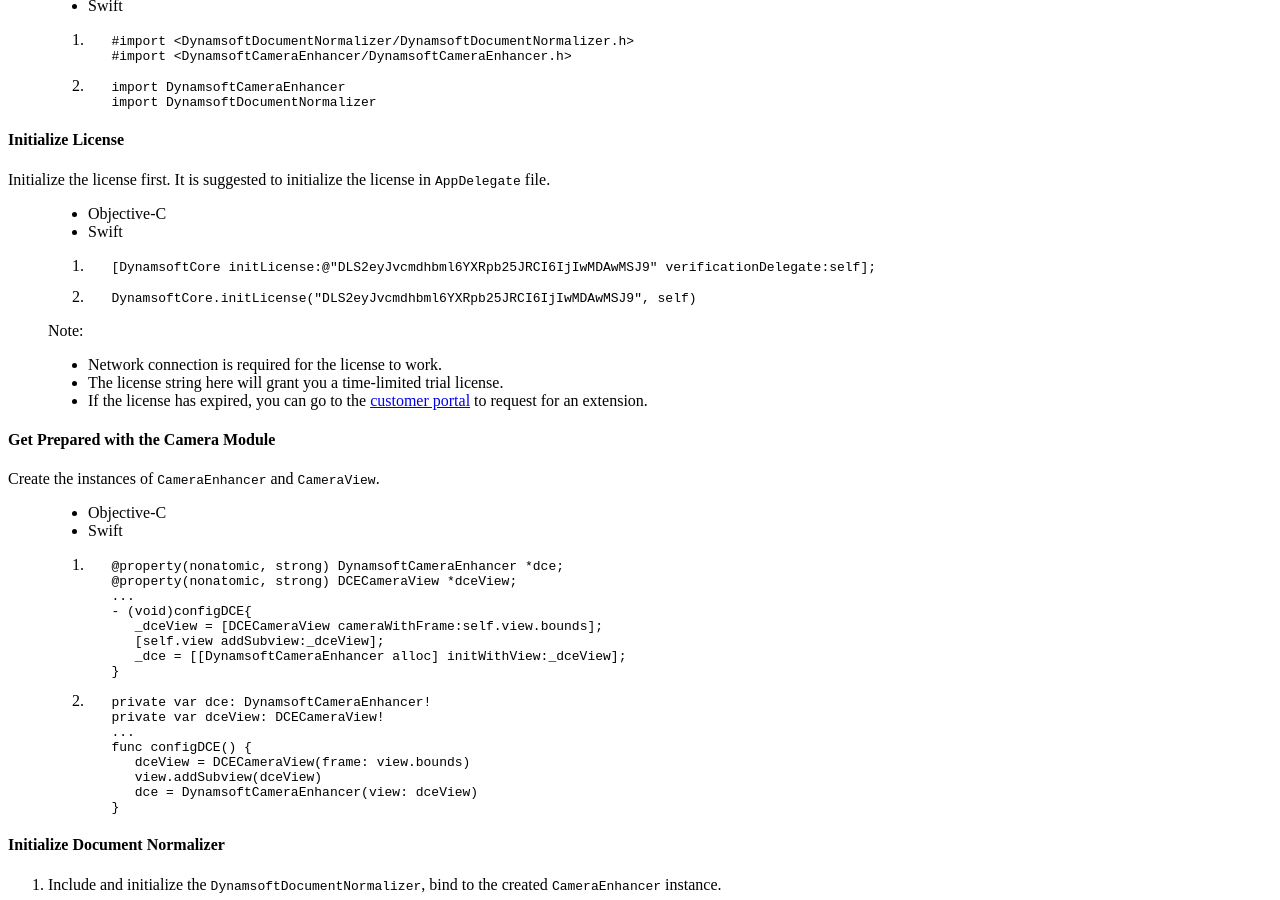
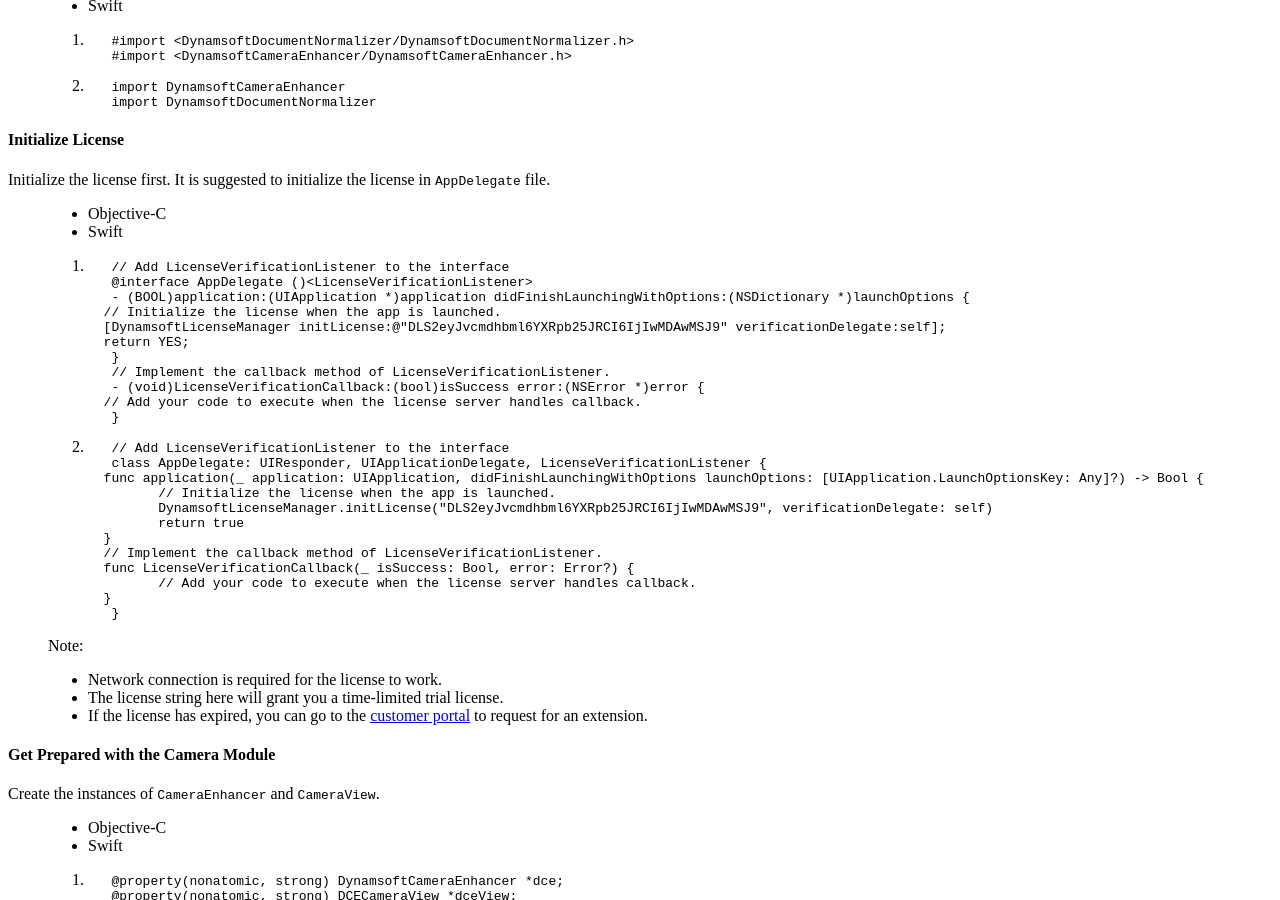
Before and after one commit to dynamsoft-docs/document-normalizer-docs, a Jekyll site: the page built from programming/ios/user-guide.md, in a window 1280 px wide and 900 px high, scrolled down 1966 px. Built offline with Jekyll 4.4.1, drawn with Linux system fonts in a browser that asks for light colours.

Commit message:
Update user-guide.md

````diff
--- a/programming/ios/user-guide.md
+++ b/programming/ios/user-guide.md
@@ -119,11 +119,32 @@ Initialize the license first. It is suggested to initialize the license in `AppD
    >
    >1.
    ```objc
-   [DynamsoftCore initLicense:@"DLS2eyJvcmdhbml6YXRpb25JRCI6IjIwMDAwMSJ9" verificationDelegate:self];
+   // Add LicenseVerificationListener to the interface
+   @interface AppDelegate ()<LicenseVerificationListener>
+   - (BOOL)application:(UIApplication *)application didFinishLaunchingWithOptions:(NSDictionary *)launchOptions {
+      // Initialize the license when the app is launched.
+      [DynamsoftLicenseManager initLicense:@"DLS2eyJvcmdhbml6YXRpb25JRCI6IjIwMDAwMSJ9" verificationDelegate:self];
+      return YES;
+   }
+   // Implement the callback method of LicenseVerificationListener.
+   - (void)LicenseVerificationCallback:(bool)isSuccess error:(NSError *)error {
+      // Add your code to execute when the license server handles callback.
+   }
    ```
    2.
    ```swift
-   DynamsoftCore.initLicense("DLS2eyJvcmdhbml6YXRpb25JRCI6IjIwMDAwMSJ9", self)
+   // Add LicenseVerificationListener to the interface
+   class AppDelegate: UIResponder, UIApplicationDelegate, LicenseVerificationListener {
+      func application(_ application: UIApplication, didFinishLaunchingWithOptions launchOptions: [UIApplication.LaunchOptionsKey: Any]?) -> Bool {
+             // Initialize the license when the app is launched.
+             DynamsoftLicenseManager.initLicense("DLS2eyJvcmdhbml6YXRpb25JRCI6IjIwMDAwMSJ9", verificationDelegate: self)
+             return true
+      }
+      // Implement the callback method of LicenseVerificationListener.
+      func LicenseVerificationCallback(_ isSuccess: Bool, error: Error?) {
+             // Add your code to execute when the license server handles callback.
+      }
+   }
    ```
 
 >Note:
````
